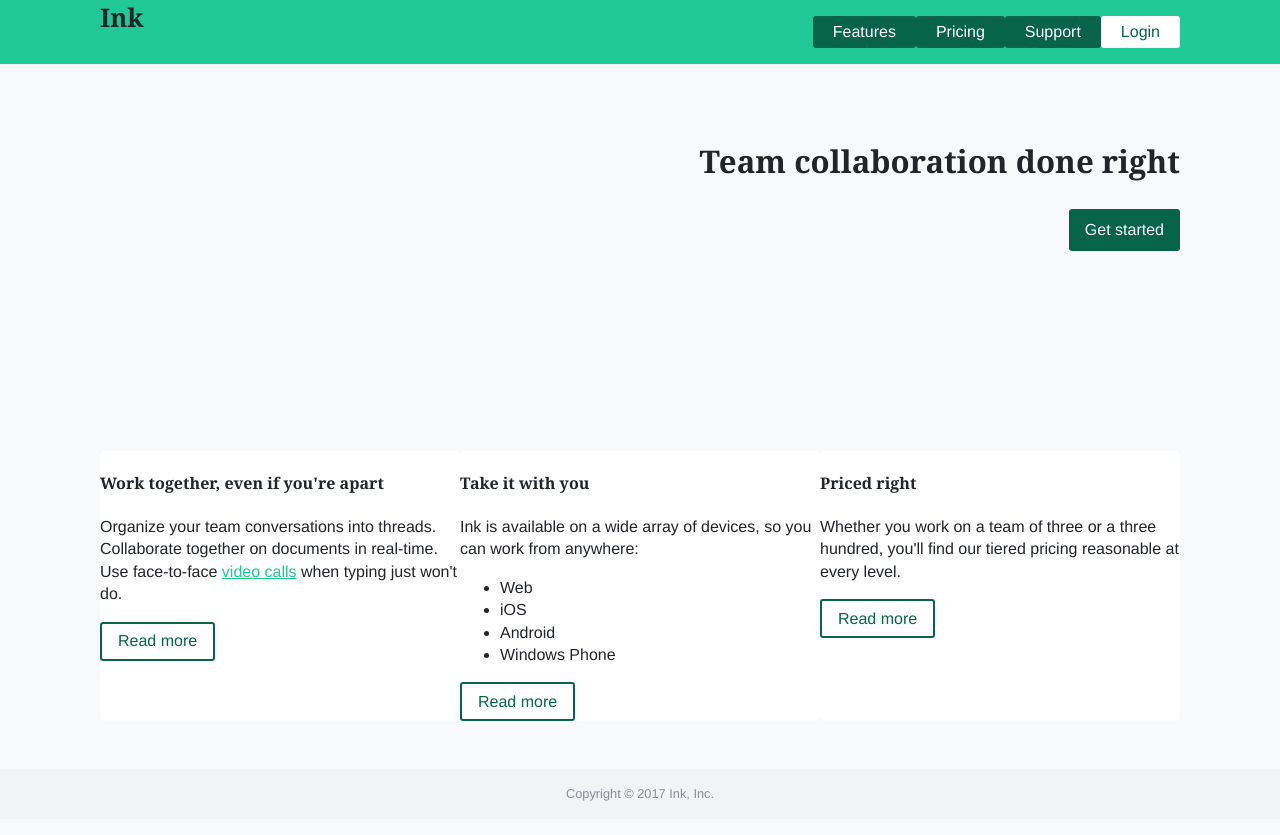
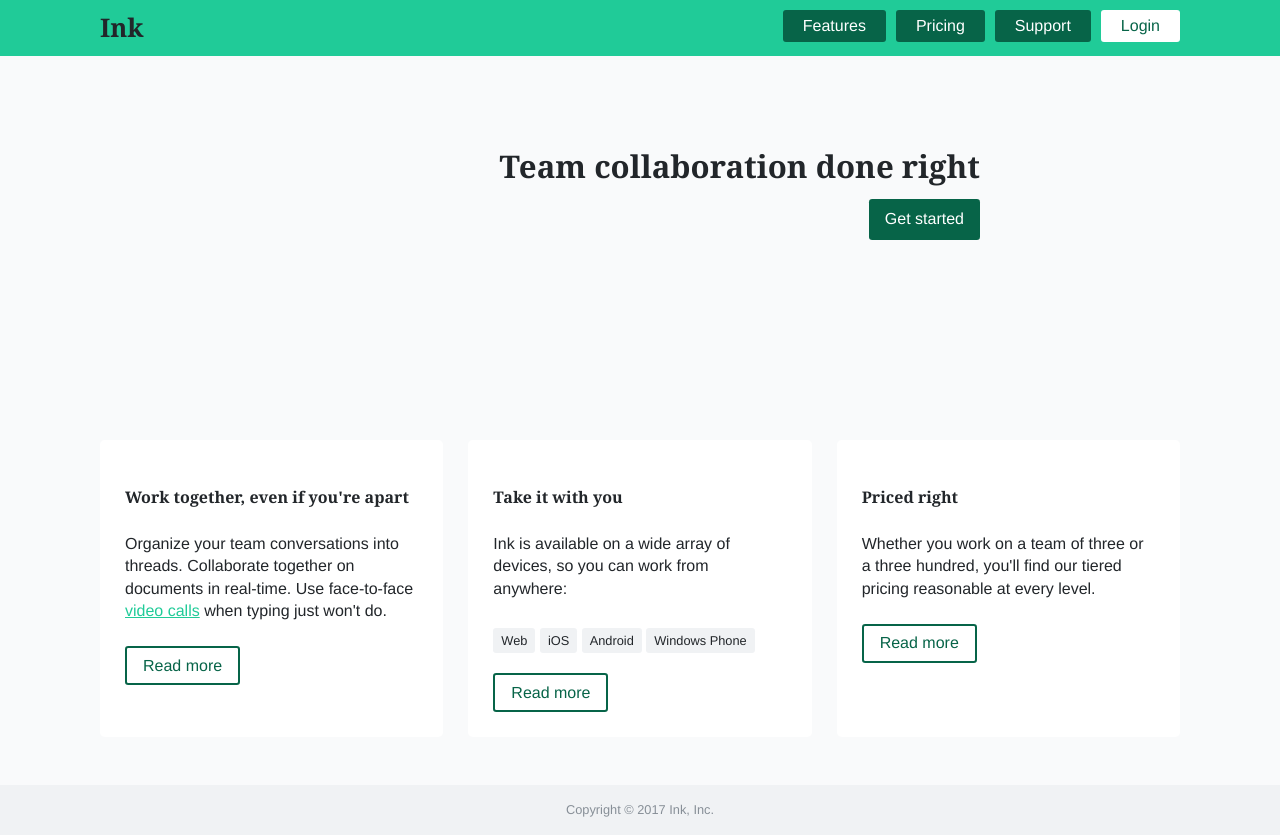
Before and after one commit to IsmailMarghich/CSS-in-Depth, a plain HTML site: page Contrast, Color and Spacing 12/index.html in a window 1280 px wide. Drawn offline with Linux system fonts and the light colour scheme.

Commit message:
finished color chapter, learned about HSL, contrast, line height and inline element styling

```diff
--- a/Contrast, Color and Spacing 12/styles.css
+++ b/Contrast, Color and Spacing 12/styles.css
@@ -1,12 +1,14 @@
 html {
-  --brand-green: #076448;
-  --dark-green: #099268;
-  --medium-green: #20c997;
-  --text-color: #212529;
-  --gray: #868e96;
-  --light-gray: #f1f3f5;
-  --extra-light-gray: #f8f9fa;
-  --white: #fff;
+  --brand-green: hsl(162, 87%, 21%);
+  --dark-green: hsl(162, 88%, 30%);
+  --medium-green: hsl(162, 73%, 46%);
+  --text-color: hsl(210, 11%, 15%);
+  --gray: hsl(210, 7%, 56%);
+  --light-gray: hsl(210, 17%, 95%);
+  --extra-light-gray: hsl(210, 17%, 98%);
+  --white: hsl(0, 0%, 100%);
+  --red: hsl(342, 63%, 46%);
+
   box-sizing: border-box;
   color: var(--text-color);
 }
@@ -27,6 +29,10 @@ h3,
 h4 {
   font-family: Georgia, serif;
 }
+p {
+  margin-top: 1.5em;
+  margin-bottom: 1.5em;
+}
 a {
   color: var(--medium-green);
 }
@@ -37,6 +43,7 @@ a:hover {
   color: var(--brand-green);
 }
 a:active {
+  color: var(--red);
 }
 .nav-container {
   background-color: var(--medium-green);
@@ -46,6 +53,7 @@ a:active {
   justify-content: space-between;
   max-width: 1080px;
   margin: 0 auto;
+  padding: 0.625em 0;
 }
 .home-link {
   color: var(--text-color);
@@ -57,6 +65,7 @@ a:active {
 .top-nav {
   display: flex;
   list-style-type: none;
+  margin: 0;
 }
 .top-nav a {
   display: block;
@@ -65,6 +74,7 @@ a:active {
   background: var(--brand-green);
   text-decoration: none;
   border-radius: 3px;
+  margin-left: 0.625em;
 }
 .top-nav a:hover {
   background-color: var(--dark-green);
@@ -81,15 +91,18 @@ hero {
   background: url(collaboration.jpg) no-repeat;
   background-size: cover;
   margin-bottom: 2.5rem;
+  margin-bottom: 2.5rem;
 }
 .hero__inner {
   max-width: 1080px;
   margin: 0 auto;
-  padding: 50px 0 200px;
+  padding: 5.5625em 12.5em 12.5em 0;
   text-align: right;
 }
 .hero h2 {
   font-size: 1.95rem;
+  margin-top: 0;
+  margin-bottom: 0.625rem;
 }
 .button {
   display: inline-block;
@@ -120,9 +133,16 @@ hero {
 .tile-row > * {
   flex: 1;
 }
+.tile-row > * + * {
+  margin-left: 1.5625em;
+}
 .tile {
   background-color: var(--white);
   border-radius: 0.3em;
+  padding: 1.5625em;
+}
+.tile > h4 {
+  margin-bottom: 1.5em;
 }
 .page-footer {
   margin-top: 3em;
@@ -136,3 +156,15 @@ hero {
   text-align: center;
   font-size: 0.8rem;
 }
+.tag-list {
+  list-style: none;
+  padding-left: 0;
+}
+.tag-list > li {
+  display: inline;
+  padding: 0.3rem 0.5rem;
+  font-size: 0.8rem;
+  border-radius: 0.2rem;
+  background-color: var(--light-gray);
+  line-height: 2.6;
+}
```
